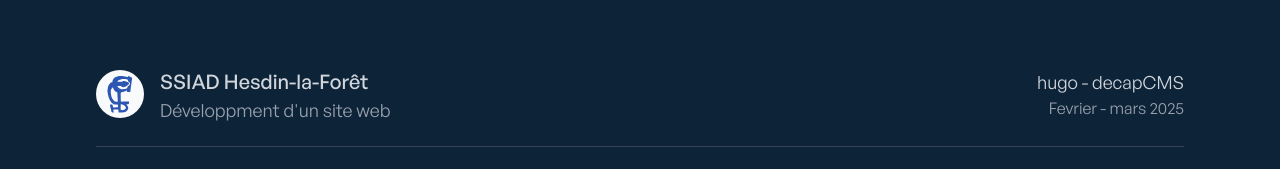
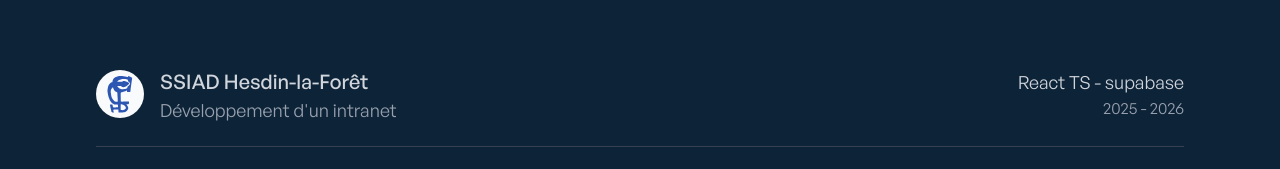
Before and after one commit to hugofardel/portfoliov2, a React (Vite) app: page / in a window 1280 px wide. Shown: the part 738-907 px from the top of the page. Built offline with nearby package versions, Linux system fonts and the light colour scheme.

Commit message:
added intranet

```diff
--- a/src/sections/Jobs.jsx
+++ b/src/sections/Jobs.jsx
@@ -1,5 +1,3 @@
-import React from "react";
-
 import SSIADsvg from "@/assets/ssiad.svg";
 import SingleJob from "@/components/SingleJob.jsx";
 
@@ -14,9 +12,17 @@ function Jobs() {
 				<SingleJob
 					imgSrc={SSIADsvg}
 					company="SSIAD Hesdin-la-Forêt"
-					role="Développment d'un site web"
+					role="Développement d'un intranet"
+					stacks="React TS - supabase"
+					date="2025 - 2026"
+				/>
+
+				<SingleJob
+					imgSrc={SSIADsvg}
+					company="SSIAD Hesdin-la-Forêt"
+					role="Développement d'un site web"
 					stacks="hugo - decapCMS"
-					date="Fevrier - mars 2025"
+					date="2025"
 				/>
 
 				<SingleJob
```
Also changed, not shown: 1 other file (tests, documents, lock files or other folders).
